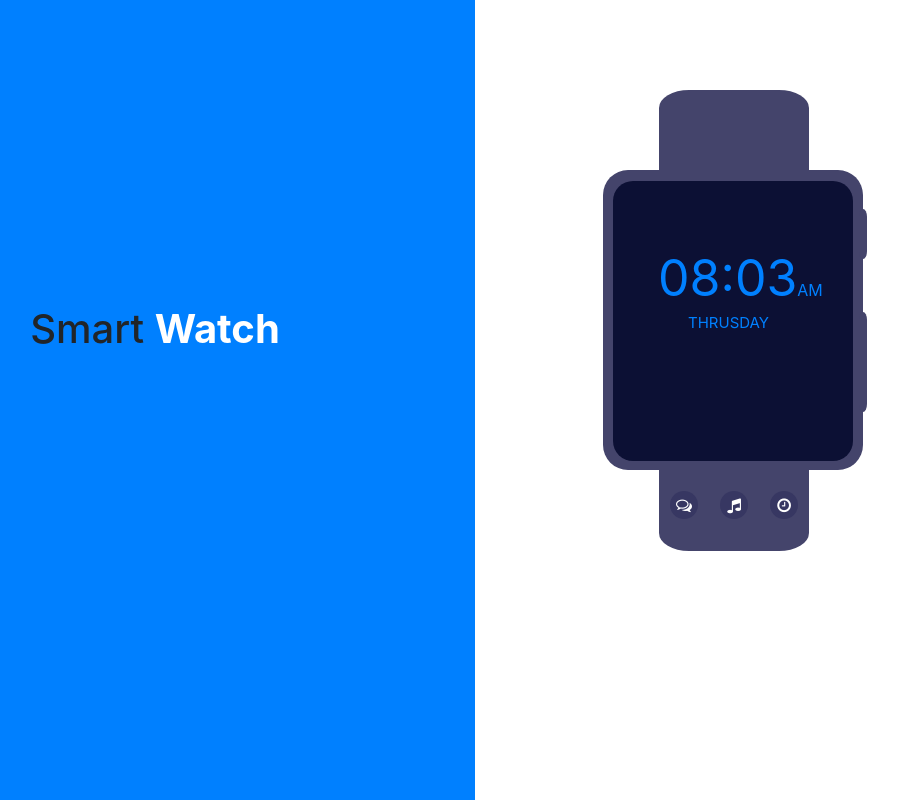
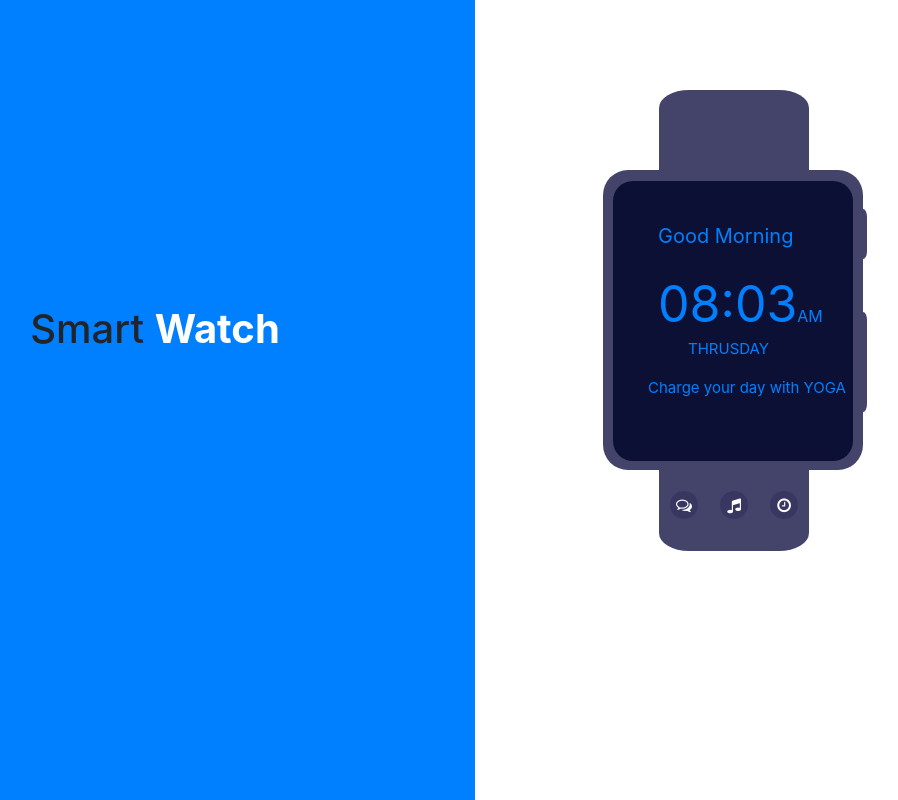
Before and after one commit to DebarunMitra/SmartWatch, a plain HTML site: page index.html in a window 1280 px wide. Shown: the whole page, without its empty margins (165-1063 px from the left). Drawn offline with nearby package versions, Linux system fonts and the light colour scheme.

Commit message:
Version 1.2
day status and quote added

```diff
--- a/css/style.css
+++ b/css/style.css
@@ -13,10 +13,18 @@ Objective: Create a smartwatch which able to show time, check message, play musi
   margin-top: 60px;
   color: var(--watchContentColor);
 }
- .home-time > p:nth-child(1) > span:nth-child(1){
+.home-time > p:nth-child(1){
+  font-size: 20px;
+  margin-top: -20px;
+}
+.home-time > p:nth-child(4){
+  font-size: 15px;
+  margin-left: -10px;
+}
+ .home-time > p:nth-child(2) > span:nth-child(1){
   font-size: 50px;
 }
-.home-time > p:nth-child(2){
+.home-time > p:nth-child(3){
  font-size: 15px;
  margin-left: 30px;
  margin-top: -20px;
--- a/index.html
+++ b/index.html
@@ -31,8 +31,10 @@ Objective: Create a smartwatch which able to show time, check message, play musi
               <!-- smartwatch body start-->
               <div id="homeScreen" class="row">
                 <div class="home-time">
+                  <p></p>
                   <p id="startTime"><span>10:30</span><span>AM</span></p>
                   <p id="weekDay">Saturday</p>
+                  <p></p>
                 </div>
               </div>
               <div class="row">
--- a/js/script.js
+++ b/js/script.js
@@ -67,7 +67,7 @@ let reset = document.getElementById("reset");
 let lap = document.getElementById("lap"),
   currentTimer = 0,
   interval = 0,
-  count = 0, countLap = 1,hr,sc,mn,
+  count = 0, countLap = 1,hr,sc,mn,msg1,msg2,
   timeHour, weekDay,jt,jap,minCount=0,initSec=0;initMin=0,initCents=0,lpCount=1,
   ele = document.querySelector('.msg-content');
 ele.innerHTML = ele.innerHTML.replace(/,/g, ',<br/>');
@@ -90,7 +90,7 @@ function getDayTime() {
   let h = date.getHours();
   let min = date.getMinutes();
   let day = date.getDay();
-  let ampm, h1, time, p;
+  let ampm, h1, time, p,morning,noon,evening,night;
   const days = new Array('SUNDAY', 'MONDAY', 'TUESDAY', 'WEDNESDAY', 'THRUSDAY', 'FRIDAY', 'SATURDAY');
   (h >= 12) ? ampm = 'PM': ampm = 'AM';
   (min < 10) ? min = "0" + min: min = min;
@@ -108,6 +108,14 @@ function getDayTime() {
   jt= h1 + ":" + min ;jap=ampm;
   timeHour = time;
   weekDay = days[day];
+  morning="Good Morning";noon="Good Afrernoon";evening="Good Evening";night="Good Night";
+  (ampm=='AM' && h<=9)?(msg1=morning,msg2='Charge your day with YOGA'):
+  (ampm=='AM' && h<=11)?(msg1=morning,msg2='You are late today, Lets take coffee'):true;
+  (ampm=='PM' && (h==12 || h<=2))?( msg1=noon,msg2='Lets complete the works'):
+  (ampm=='PM' && h<=5)?(msg1=noon,msg2='Take a break'):
+  (ampm=='PM' && h<=8)?(msg1=evening,msg2='Return to home & take your Dinner'):
+  (ampm=='PM' && h<=11)?(msg1=night,msg2='Early Bed, Early Rise'):
+  (ampm=='AM' && (h==12 || h<=4))?(msg1=night,msg2='Time to sleep'):true;
 }
 
 function playSong() {
@@ -160,15 +168,13 @@ countLap++;
 
 $(document).ready(function() {
   getDayTime();
+  $(".home-time > p:nth-child(1)").html(msg1);
   $("#startTime > span:nth-child(1)").html(jt);
   $("#startTime > span:nth-child(2)").html(jap);
   $("#weekDay").html(weekDay);
+  $(".home-time > p:nth-child(4)").html(msg2);
   $("#content-title > .title").html();
   $("#content-title > .time").html();
-  $("#start").click(function() {
-  });
-  $("#stop").click(function() {
-  });
   $("#reset").click(function() {
     document.getElementById("lapCount").innerHTML = 'LAP&nbsp;:&nbsp;' + 0;
     count = 0;
```
